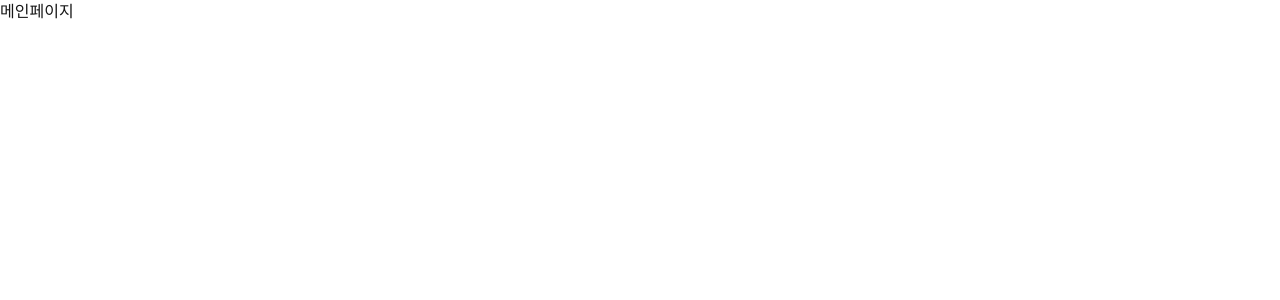
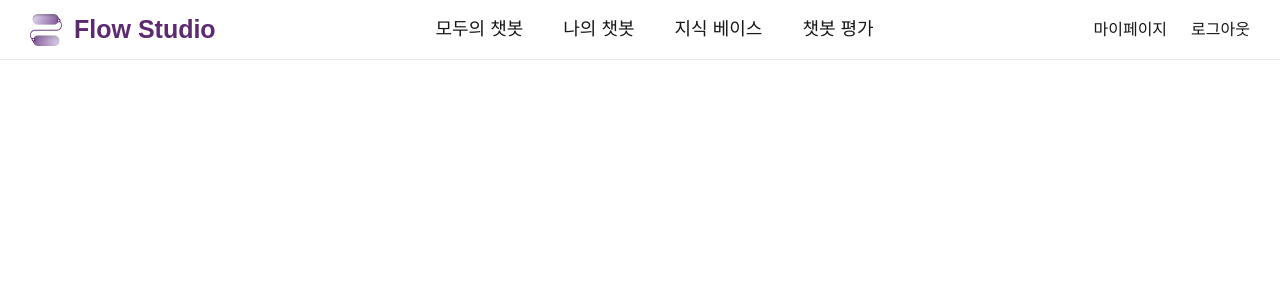
Before and after one commit to minseonkkim/FlowStudio, a Next.js app in the folder frontend/: page / in a window 1280 px wide. Shown: the top 300 px of the page. Built offline with nearby package versions, Linux system fonts and the light colour scheme.

Commit message:
[#6] Feature: header 구현

```diff
--- a/frontend/src/app/layout.tsx
+++ b/frontend/src/app/layout.tsx
@@ -1,8 +1,9 @@
 import type { Metadata } from "next";
 import "@/styles/globals.css";
+import Header from "@/components/common/Header";
 
 export const metadata: Metadata = {
-  title: "Create Next App",
+  title: "Flow Studio",
   description: "Generated by create next app",
 };
 
@@ -12,8 +13,13 @@ export default function RootLayout({
   children: React.ReactNode;
 }>) {
   return (
-    <html lang="en">
-      <body>{children}</body>
+    <html lang="ko">
+      <body>
+        <Header/>
+        <main className="mt-[60px]">
+          {children}
+        </main>
+      </body>
     </html>
   );
 }
--- a/frontend/src/app/page.tsx
+++ b/frontend/src/app/page.tsx
@@ -1,3 +1,5 @@
 export default function Home() {
-  return <div>메인페이지</div>;
+  return (
+    <div></div>
+  );
 }
--- /dev/null
+++ b/frontend/src/components/common/Header.tsx
@@ -0,0 +1,40 @@
+'use client'
+
+import Logo from "../../assets/common/logo.png"
+import Image from 'next/image'
+import Link from 'next/link'
+import { usePathname } from 'next/navigation'
+
+export default function Header(){
+  const pathname = usePathname();
+
+  return (
+  <header className="fixed inset-0 w-full h-[60px] px-[30px] flex justify-center border-b-[1px] bg-white bg-opacity-70">
+      <div className="w-full flex flex-row justify-between items-center">
+        <Link className="flex flex-row items-center gap-3" href="/">
+          <Image src={Logo} alt="logo" className="w-8 h-8 object-cover"/>
+          <div className="text-[25px] font-bold text-[#5D2973]">Flow Studio</div>
+        </Link>
+        <nav className="flex flex-row gap-10 text-[18px] font-medium">
+            <Link
+            className={`cursor-pointer ${
+              pathname === '/explore/chatbots' ? 'text-[#9A75BF] font-semibold' : 'hover:font-semibold'
+            }`} href="/explore/chatbots">모두의 챗봇</Link>
+          <Link className={`cursor-pointer ${
+              pathname === '/chatbots' ? 'text-[#9A75BF] font-semibold' : 'hover:font-semibold'
+            }`} href="/chatbots">나의 챗봇</Link>
+            <Link className={`cursor-pointer ${
+              pathname === '/knowledges' ? 'text-[#9A75BF] font-semibold' : 'hover:font-semibold'
+            }`} href="/knowledges">지식 베이스</Link>
+            <Link className={`cursor-pointer ${
+              pathname === '/evaluations' ? 'text-[#9A75BF] font-semibold' : 'hover:font-semibold'
+            }`} href="/evaluations">챗봇 평가</Link>
+
+        </nav>
+        <div className="flex flex-row gap-6">
+          <button>마이페이지</button>
+          <button>로그아웃</button>
+        </div>
+      </div>
+    </header>);
+}
```
Also changed, not shown: frontend/src/assets/common/logo.png (added).
